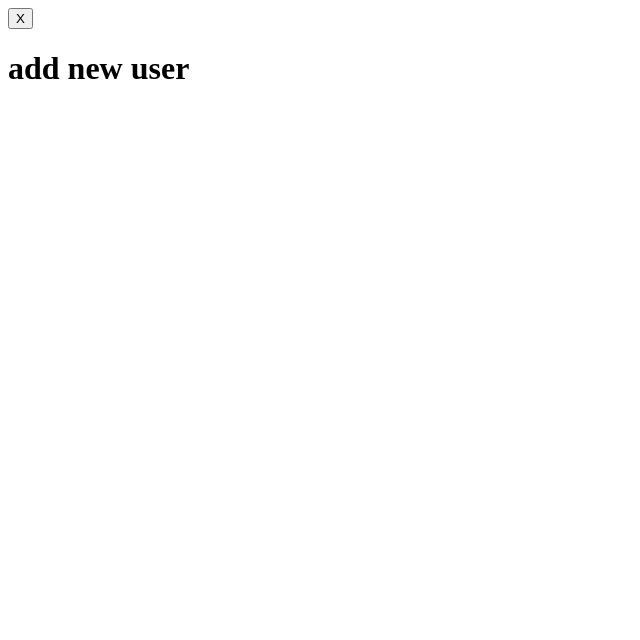
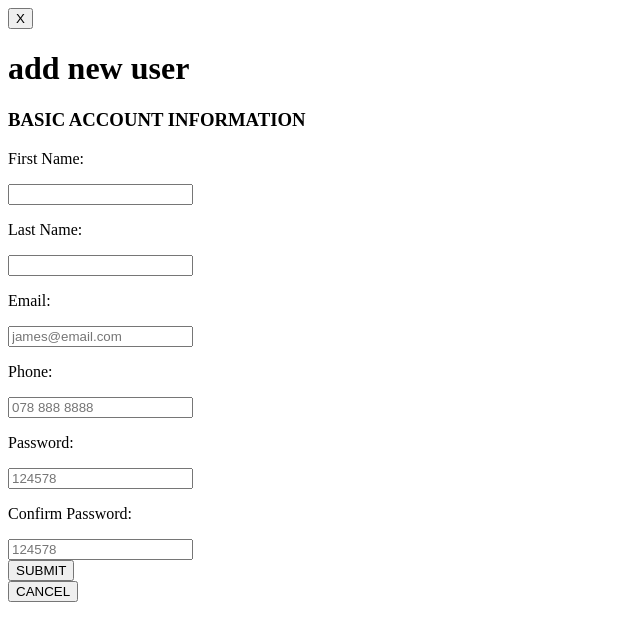
Before and after one commit to Ambs04/paper_trails_demo, a React (Vite) app in the folder paper-trails-demo/: page /add-user in a window 1280 px wide. Before the commit this address had no page. Shown: the top 640 px of the page, without its empty margins (0-640 px from the left). Built offline with nearby package versions, Linux system fonts and the light colour scheme.

Commit message:
complete layout for AddUser page

```diff
--- a/paper-trails-demo/src/Pages/AddUser.jsx
+++ b/paper-trails-demo/src/Pages/AddUser.jsx
@@ -4,11 +4,55 @@ export default function AddUser() {
   return (
     <>
       <div>
-        <Link to="/users">
-          <button>X</button>
-        </Link>
+        <div>
+          <Link to="/users">
+            <button>X</button>
+          </Link>
+        </div>
+        <h1>add new user</h1>
       </div>
-      <h1>add new user</h1>
+      <div>
+        <h3>BASIC ACCOUNT INFORMATION</h3>
+      </div>
+      {/*form section*/}
+      <div>
+        {/*first name */}
+        <div>
+          <p>First Name:</p>
+          <input name="userFirstName" />
+        </div>
+        {/*last name */}
+        <div>
+          <p>Last Name:</p>
+          <input name="userLastName" />
+        </div>
+        {/*email */}
+        <div>
+          <p>Email:</p>
+          <input name="userEmail" type="email" placeholder="james@email.com" />
+        </div>
+        {/* phone number*/}
+        <div>
+          <p>Phone:</p>
+          <input name="userPhone" placeholder="078 888 8888" />
+        </div>
+        <div>
+          <p>Password:</p>
+          <input type="text" placeholder="124578" />
+        </div>
+        <div>
+          <p>Confirm Password:</p>
+          <input type="text" placeholder="124578" />
+        </div>
+        <div>
+          <div>
+            <button>SUBMIT</button>
+          </div>
+          <div>
+            <button>CANCEL</button>
+          </div>
+        </div>
+      </div>
     </>
   );
 }
```
